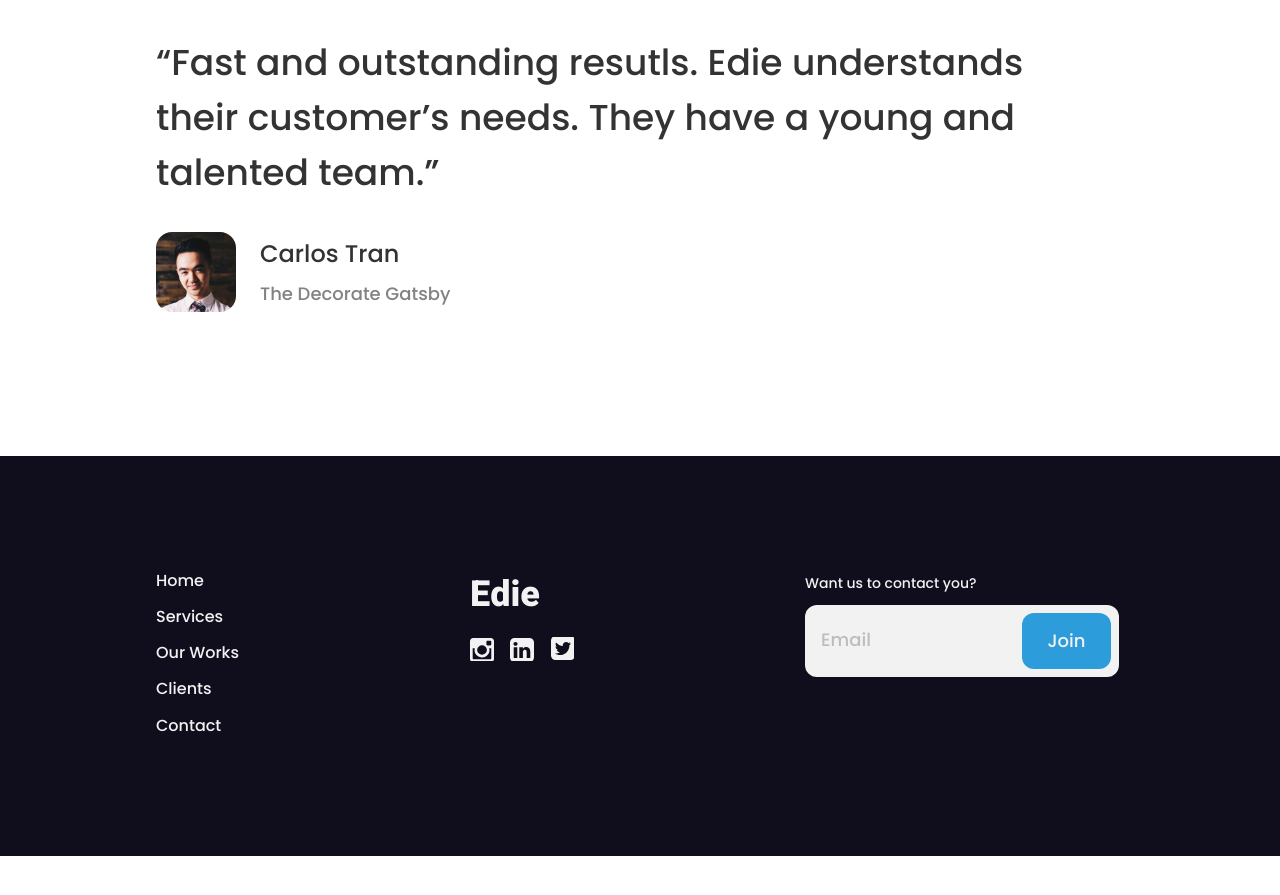
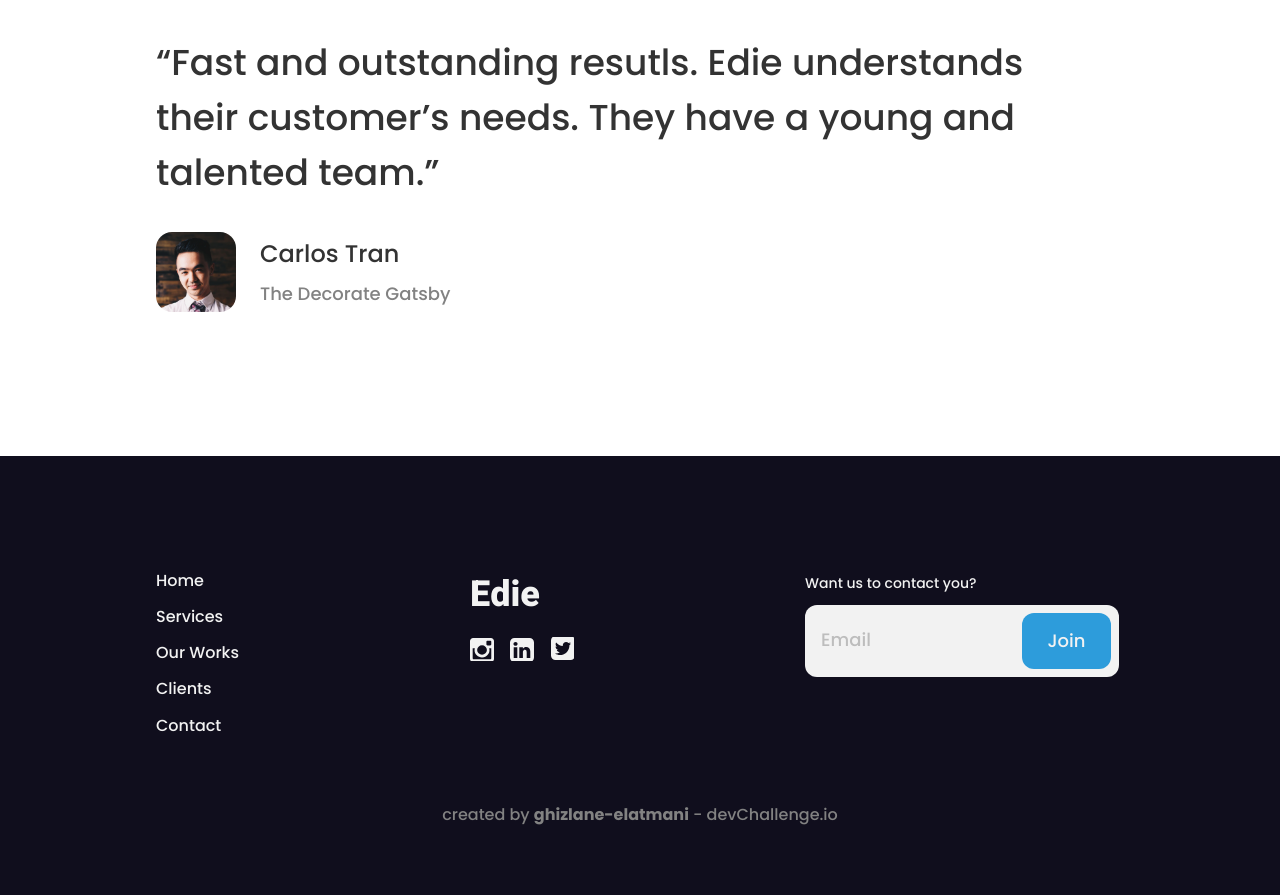
Before and after one commit to ghizlane-elatmani/Edie-homepage, a plain HTML site: page index.html in a window 1280 px wide. Shown: the part 4185-5080 px from the top of the page. Before the commit the page ends 5041 px from the top, so only its background shows below. Drawn offline with Linux system fonts and the light colour scheme.

Commit message:
Add 'created by' in the footer

```diff
--- a/css/style.css
+++ b/css/style.css
@@ -733,6 +733,16 @@ label {
   color: var(--color-grey-6);
 }
 
+.created-footer {
+  margin-top: 4rem;
+  color: var(--color-grey-3);
+  text-align: center;
+}
+
+.created-footer span {
+  font-weight: 700;
+}
+
 @media screen and (min-width: 767px) {
   label {
     font-size: 14px;
--- a/index.html
+++ b/index.html
@@ -304,6 +304,9 @@
             </div>
           </div>
         </div>
+        <p class="created-footer">
+          created by <span>ghizlane-elatmani</span> - devChallenge.io
+        </p>
       </div>
     </footer>
   </body>
```
